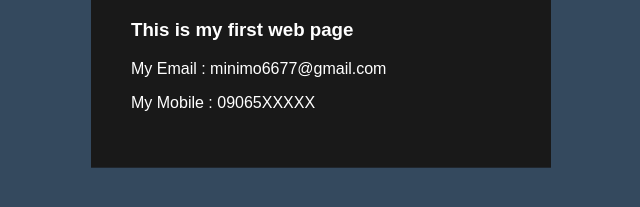
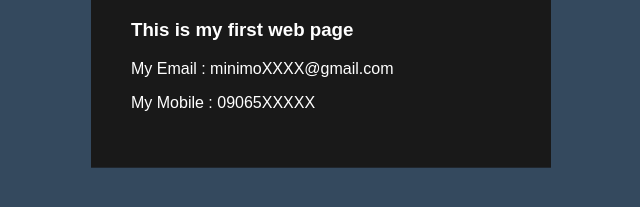
Before and after one commit to minimo6677/test, a plain HTML site: page index.html in a window 1280 px wide. Shown: the part 367-574 px from the top of the page, 319-959 px from the left. Drawn offline with Linux system fonts and the light colour scheme.

Commit message:
Update index.html

```diff
--- a/index.html
+++ b/index.html
@@ -7,7 +7,7 @@
         <div class="content">
             <h1>Welcome</h1>
             <h3>This is my first web page</h3>
-            <p>My Email : minimo6677@gmail.com</p>
+            <p>My Email : minimoXXXX@gmail.com</p>
             <p>My Mobile : 09065XXXXX</p>
         </div>
     </body>
```
